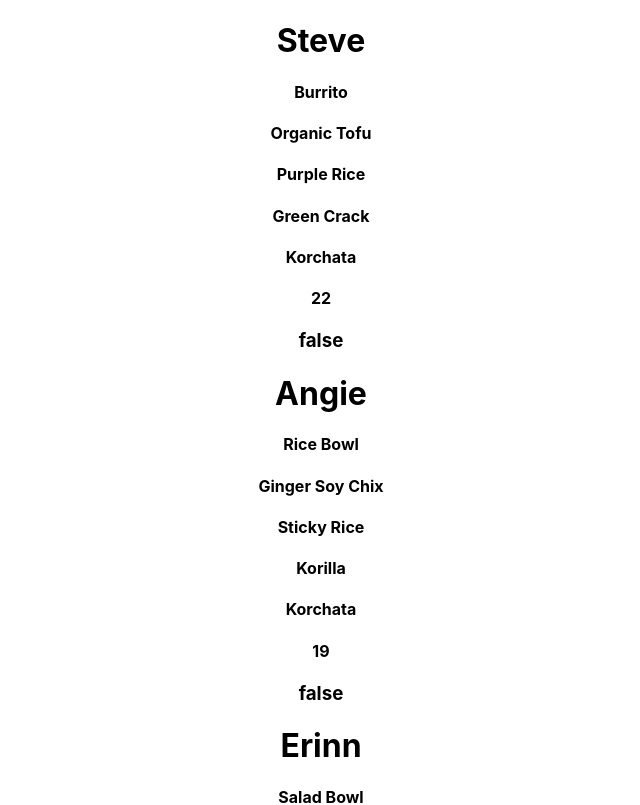
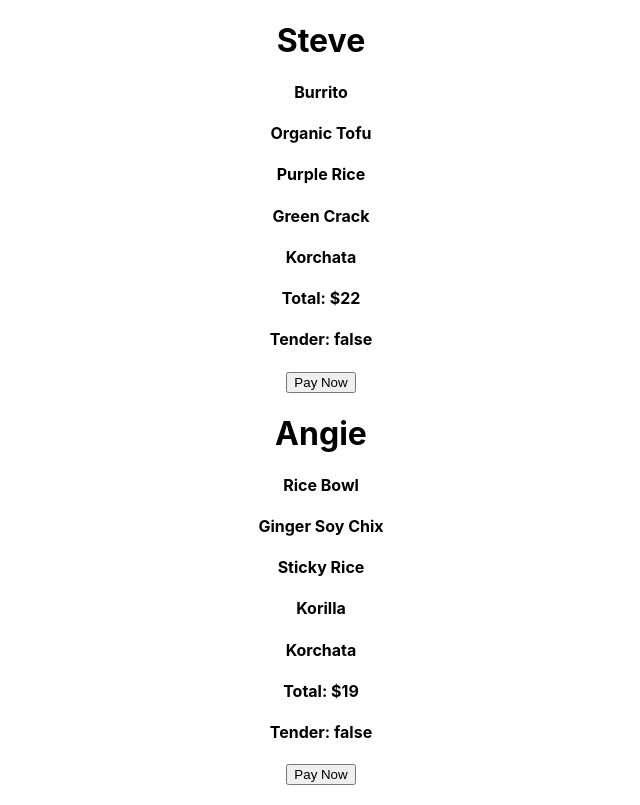
Before and after one commit to dgcfung/korilla-receipts, a React (Create React App) app in the folder korrila/: page / in a window 1280 px wide. Shown: the top 805 px of the page, without its empty margins (319-959 px from the left). Built offline with nearby package versions, Linux system fonts and the light colour scheme.

Commit message:
all requirements complete

```diff
--- a/korrila/src/data/Receipt.jsx
+++ b/korrila/src/data/Receipt.jsx
@@ -1,4 +1,5 @@
-import React from 'react';
+import React, {Component}from 'react';
+
 
 // class App extends React.Component {
 //     constructor(props){
@@ -19,21 +20,42 @@ import React from 'react';
 //     );
 //   }
 
-function Receipt(props) {
+class Receipt extends Component {
+
+    constructor(props){
+        super(props)
+
+        this.state= {
+            paid: props.receipt.paid
+        }
+        this.paid = this.paid.bind(this)
+    }
+
+    paid(e){
+        console.log('hello')
+        this.setState({
+            paid: true
+        })
+
+    }
+
+    render(){
     return (
         <div>
         <div>
-            <h1>{props.receipt.person}</h1>
-            <h4>{props.receipt.order.main}</h4>
-            <h4>{props.receipt.order.protein}</h4>
-            <h4>{props.receipt.order.rice}</h4>
-            <h4>{props.receipt.order.sauce}</h4>
-            <h4>{props.receipt.order.drink}</h4>
-            <h4>{props.receipt.order.cost}</h4>
-            <h3>{props.receipt.paid.toString()}</h3>
+            <h1>{this.props.receipt.person}</h1>
+            <h4>{this.props.receipt.order.main}</h4>
+            <h4>{this.props.receipt.order.protein}</h4>
+            <h4>{this.props.receipt.order.rice}</h4>
+            <h4>{this.props.receipt.order.sauce}</h4>
+            <h4>{this.props.receipt.order.drink}</h4>
+            <h4>Total: ${this.props.receipt.order.cost}</h4>
+            <h4>Tender: {this.state.paid.toString()}</h4>
+            <button onClick={this.paid}>Pay Now</button>
         </div>
         </div>
     )
+    }
 }
 
 export default Receipt
```
